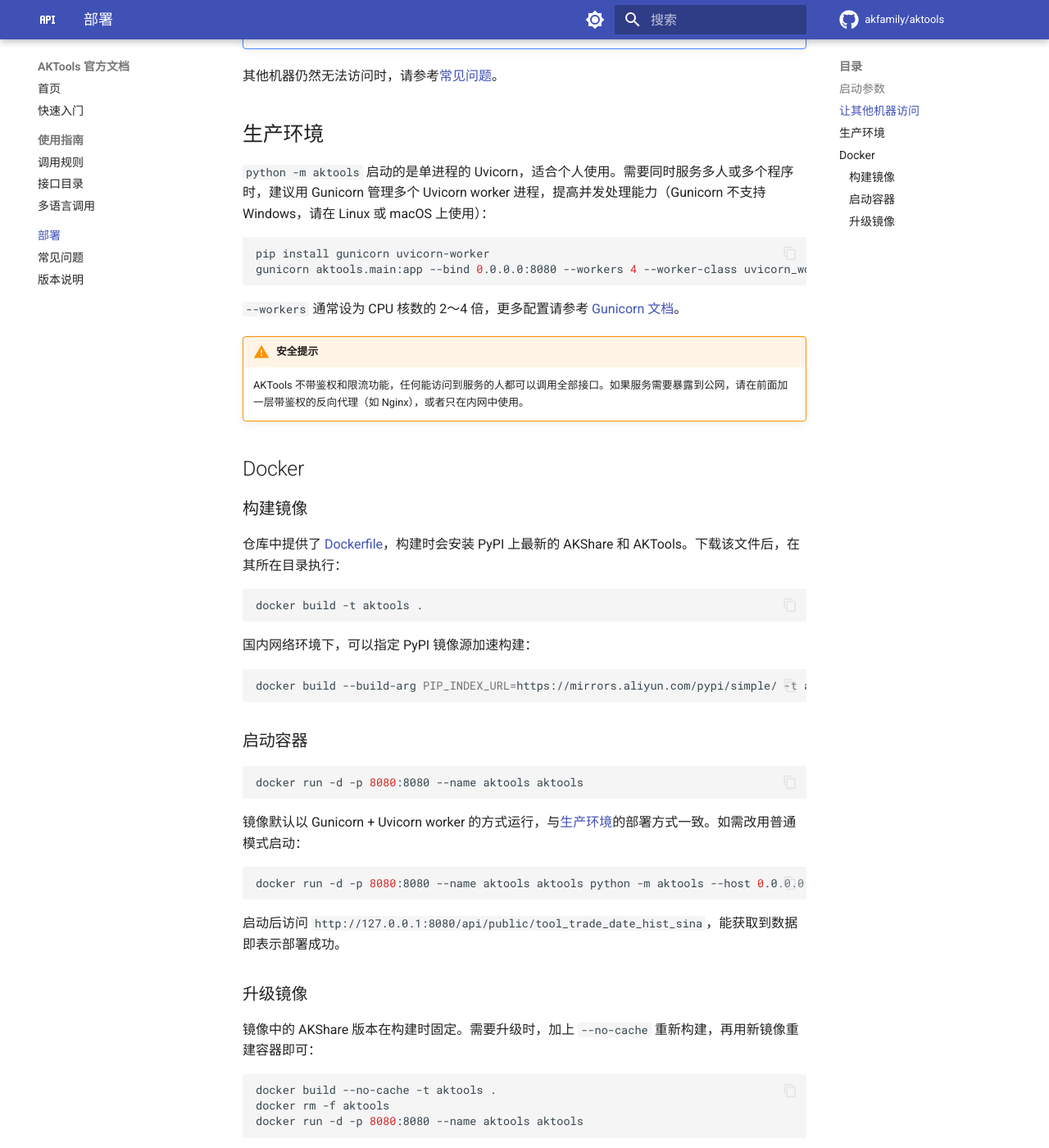
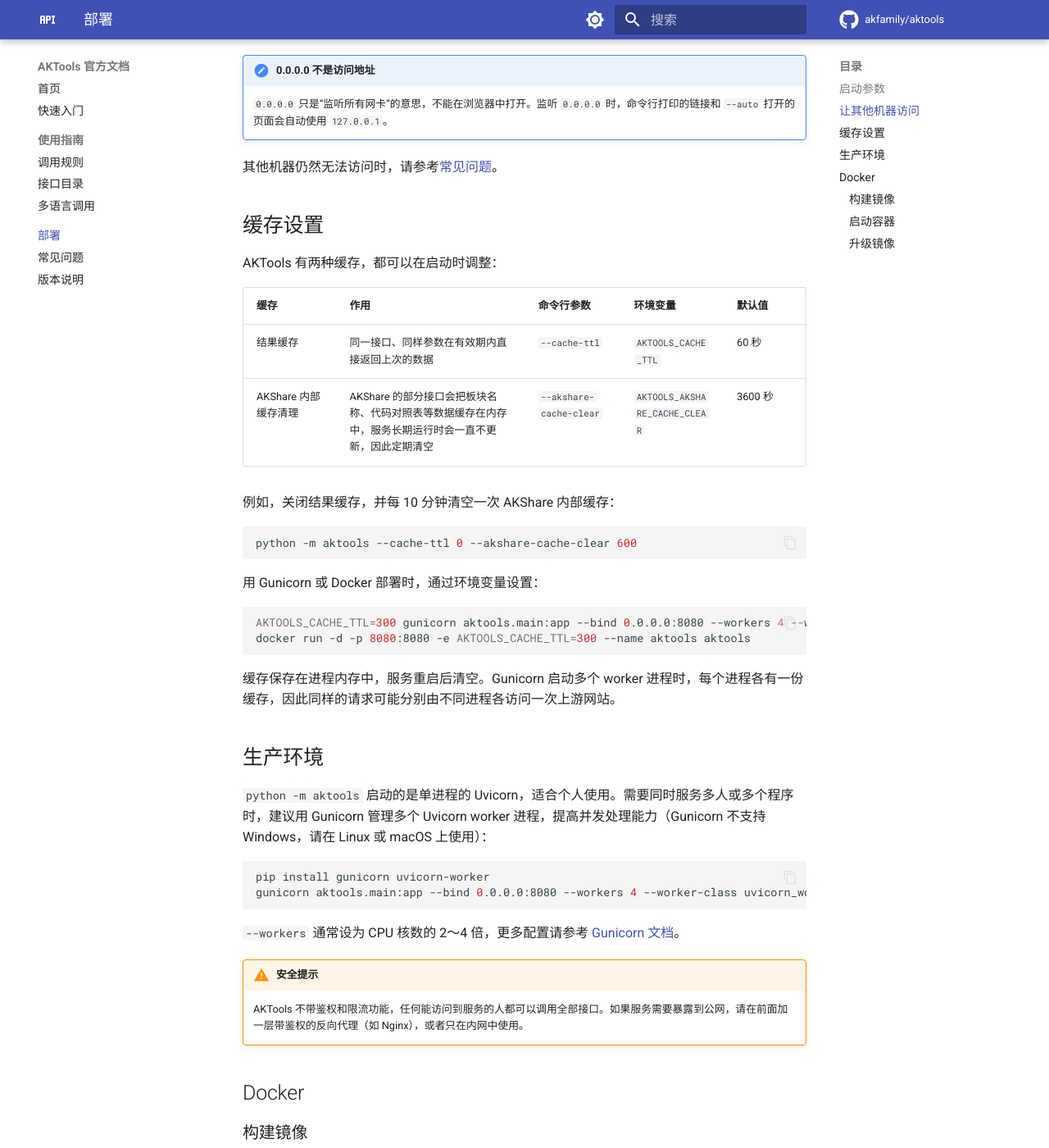
Before and after one commit to akfamily/aktools, an MkDocs documentation site: the page built from docs/deploy.md, in a window 1280 px wide and 1400 px high, scrolled down 1080 px. Shown: the whole window at 82% size. Built offline with MkDocs 1.6.1 and Material for MkDocs 9.7.7, drawn with Linux system fonts in a browser that asks for light colours; comment, search, counter and statistics services are not loaded; some of the changed text lies outside the part shown.

Commit message:
docs: 说明适用场景与缓存设置
- 首页新增“什么情况下不必用 AKTools”：个人 R、Stata 用户、生产或商业用途、长期历史数据、公网部署的替代方式与风险
- 新增数据缓存、缓存设置与“数据没有及时更新”的说明，同步更新 README

````diff
--- a/docs/deploy.md
+++ b/docs/deploy.md
@@ -9,6 +9,8 @@
 | `--host` | `-H` | `127.0.0.1` | 监听地址 |
 | `--port` | `-P` | `8080` | 监听端口 |
 | `--auto` | `-A` | 关闭 | 启动后自动打开浏览器 |
+| `--cache-ttl` | — | `60` | 结果缓存的有效期（秒），`0` 为关闭，详见[缓存设置](#cache) |
+| `--akshare-cache-clear` | — | `3600` | 清空 AKShare 内部缓存的间隔（秒），`0` 为关闭，详见[缓存设置](#cache) |
 | `--version` | `-v` | — | 查看 AKTools 版本 |
 | `--help` | — | — | 查看帮助 |
 
@@ -35,6 +37,30 @@
     `0.0.0.0` 只是“监听所有网卡”的意思，不能在浏览器中打开。监听 `0.0.0.0` 时，命令行打印的链接和 `--auto` 打开的页面会自动使用 `127.0.0.1`。
 
 其他机器仍然无法访问时，请参考[常见问题](faq.md#faq-remote)。
+
+## 缓存设置 {#cache}
+
+AKTools 有两种缓存，都可以在启动时调整：
+
+| 缓存 | 作用 | 命令行参数 | 环境变量 | 默认值 |
+| --- | --- | --- | --- | --- |
+| 结果缓存 | 同一接口、同样参数在有效期内直接返回上次的数据 | `--cache-ttl` | `AKTOOLS_CACHE_TTL` | 60 秒 |
+| AKShare 内部缓存清理 | AKShare 的部分接口会把板块名称、代码对照表等数据缓存在内存中，服务长期运行时会一直不更新，因此定期清空 | `--akshare-cache-clear` | `AKTOOLS_AKSHARE_CACHE_CLEAR` | 3600 秒 |
+
+例如，关闭结果缓存，并每 10 分钟清空一次 AKShare 内部缓存：
+
+```shell
+python -m aktools --cache-ttl 0 --akshare-cache-clear 600
+```
+
+用 Gunicorn 或 Docker 部署时，通过环境变量设置：
+
+```shell
+AKTOOLS_CACHE_TTL=300 gunicorn aktools.main:app --bind 0.0.0.0:8080 --workers 4 --worker-class uvicorn_worker.UvicornWorker
+docker run -d -p 8080:8080 -e AKTOOLS_CACHE_TTL=300 --name aktools aktools
+```
+
+缓存保存在进程内存中，服务重启后清空。Gunicorn 启动多个 worker 进程时，每个进程各有一份缓存，因此同样的请求可能分别由不同进程各访问一次上游网站。
 
 ## 生产环境 {#production}
 
````
Also changed, not shown: README.md (+7 -0 lines), docs/faq.md (+9 -0 lines), docs/guide/usage.md (+10 -0 lines), docs/index.md (+10 -0 lines).
